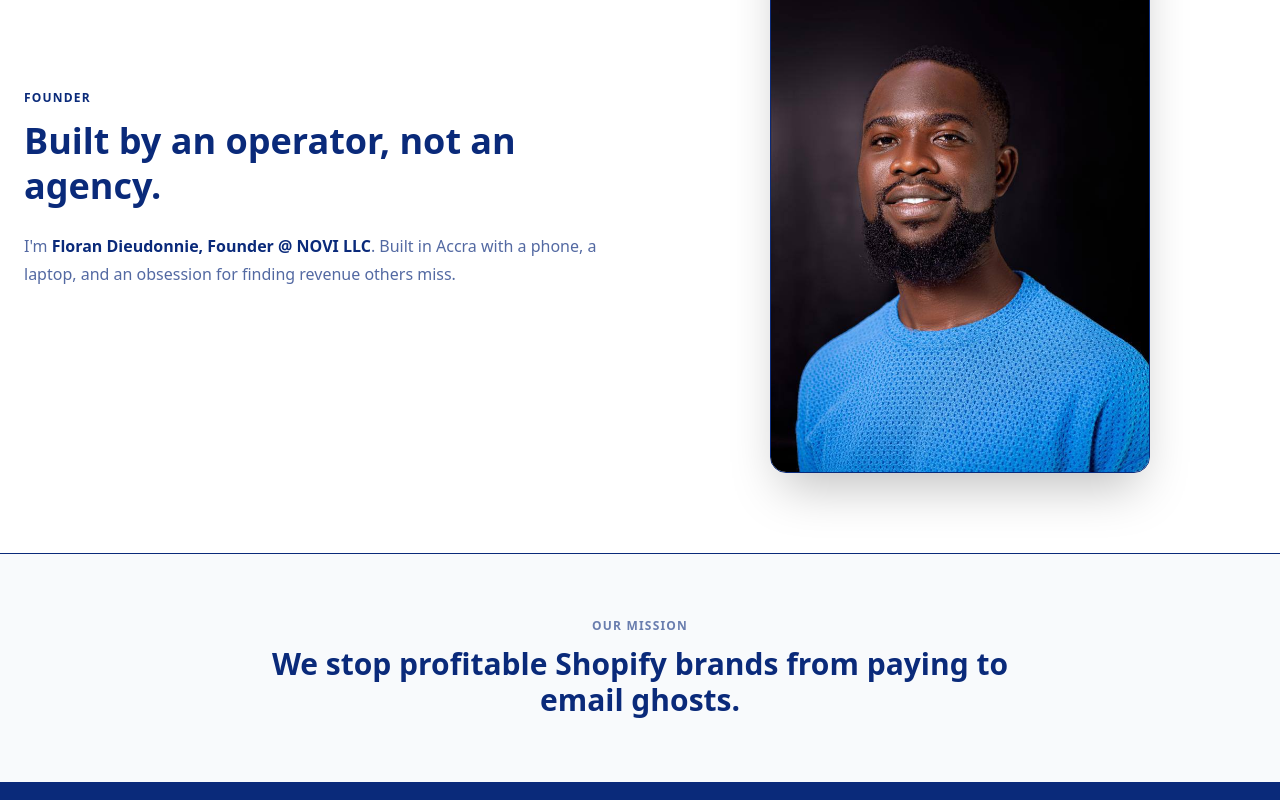
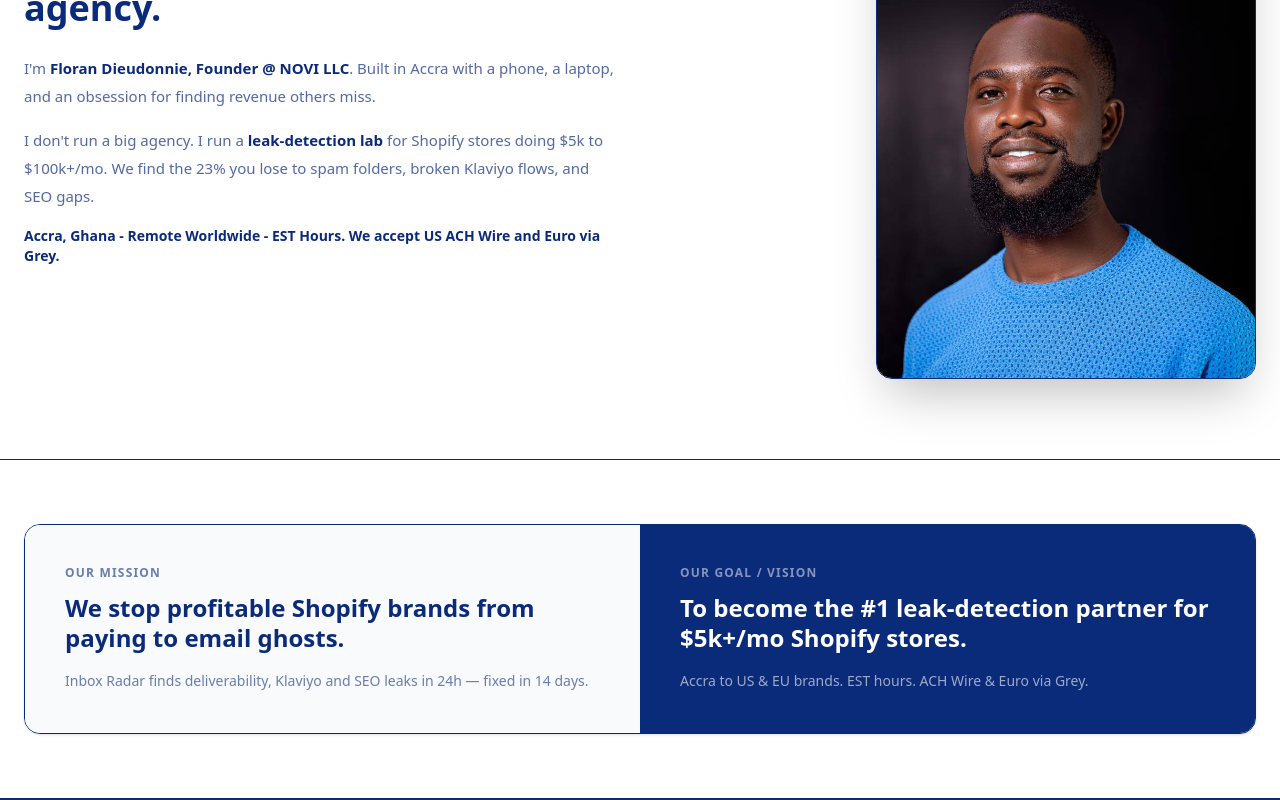
Before and after one commit to NOVI-I6699-cmd/portfolio-starter-kit, a Next.js app: page / in a window 1280 px wide. Shown: the part 880-1680 px from the top of the page. Built offline with nearby package versions, Linux system fonts and the light colour scheme.

Commit message:
Update page.tsx

```diff
--- a/app/page.tsx
+++ b/app/page.tsx
@@ -37,31 +37,34 @@ export default function Home() {
       </section>
 
       <section className="py-20 px-6 bg-white border-t">
-        <div className="max-w-7xl mx-auto grid md:grid-cols-2 gap-12 items-center">
-          <div className="order-2 md:order-1">
+        <div className="max-w-7xl mx-auto grid md:grid-cols-2 gap-12 items-start">
+          <div className="order-2 md:order-1 pt-2">
             <div className="text-xs uppercase tracking-widest font-semibold text-[#0A2A7A] mb-3">Founder</div>
             <h2 className="text-3xl md:text-4xl font-bold leading-tight text-[#0A2A7A]">Built by an operator, not an agency.</h2>
-            <p className="mt-6 text-base leading-7 text-[#0A2A7A]/70">
-              I'm <span className="font-bold text-[#0A2A7A]">Floran Dieudonnie, Founder @ NOVI LLC</span>. Built in Accra with a phone, a laptop, and an obsession for finding revenue others miss.
-            </p>
+            <div className="mt-6 space-y-4 text-[15px] leading-7 text-[#0A2A7A]/70">
+              <p>I'm <span className="font-bold text-[#0A2A7A]">Floran Dieudonnie, Founder @ NOVI LLC</span>. Built in Accra with a phone, a laptop, and an obsession for finding revenue others miss.</p>
+              <p>I don't run a big agency. I run a <span className="font-semibold text-[#0A2A7A]">leak-detection lab</span> for Shopify stores doing $5k to $100k+/mo. We find the 23% you lose to spam folders, broken Klaviyo flows, and SEO gaps.</p>
+              <p className="text-sm font-semibold text-[#0A2A7A]">Accra, Ghana - Remote Worldwide - EST Hours. We accept US ACH Wire and Euro via Grey.</p>
+            </div>
           </div>
-          <div className="order-1 md:order-2 flex justify-center">
-            <img src="/founder-floran-dieudonnie-novi-llc.jpg" alt="Floran Dieudonnie Founder NOVI LLC" className="w-full max-w-[380px] rounded-2xl shadow-2xl object-cover border" />
+          <div className="order-1 md:order-2 flex justify-center md:justify-end">
+            <img src="/founder-floran-dieudonnie-novi-llc.jpg" alt="Floran Dieudonnie Founder NOVI LLC" className="w-full max-w-[380px] rounded-2xl shadow-2xl object-cover border aspect-[4/5]" />
           </div>
         </div>
       </section>
 
-      <section className="py-16 px-6 bg-slate-50 border-y text-center">
-        <div className="max-w-3xl mx-auto">
-          <div className="text-xs uppercase tracking-widest font-semibold text-[#0A2A7A]/60 mb-3">Our Mission</div>
-          <h2 className="text-2xl md:text-3xl font-bold text-[#0A2A7A]">We stop profitable Shopify brands from paying to email ghosts.</h2>
-        </div>
-      </section>
-
-      <section className="py-16 px-6 bg-[#0A2A7A] text-white text-center">
-        <div className="max-w-3xl mx-auto">
-          <div className="text-xs uppercase tracking-widest text-white/50 mb-3">Our Goal / Vision</div>
-          <h2 className="text-2xl md:text-3xl font-bold">To become the #1 leak-detection partner for $5k+/mo Shopify stores.</h2>
+      <section className="py-16 px-6 bg-white border-y">
+        <div className="max-w-7xl mx-auto grid md:grid-cols-2 gap-0 rounded-2xl overflow-hidden border shadow-sm">
+          <div className="bg-slate-50 p-8 md:p-10">
+            <div className="text-xs uppercase tracking-widest font-semibold text-[#0A2A7A]/60 mb-3">Our Mission</div>
+            <h3 className="text-2xl font-bold text-[#0A2A7A] leading-tight">We stop profitable Shopify brands from paying to email ghosts.</h3>
+            <p className="mt-4 text-sm leading-6 text-[#0A2A7A]/60">Inbox Radar finds deliverability, Klaviyo and SEO leaks in 24h — fixed in 14 days.</p>
+          </div>
+          <div className="bg-[#0A2A7A] p-8 md:p-10 text-white">
+            <div className="text-xs uppercase tracking-widest font-semibold text-white/50 mb-3">Our Goal / Vision</div>
+            <h3 className="text-2xl font-bold leading-tight">To become the #1 leak-detection partner for $5k+/mo Shopify stores.</h3>
+            <p className="mt-4 text-sm leading-6 text-white/60">Accra to US & EU brands. EST hours. ACH Wire & Euro via Grey.</p>
+          </div>
         </div>
       </section>
 
```
